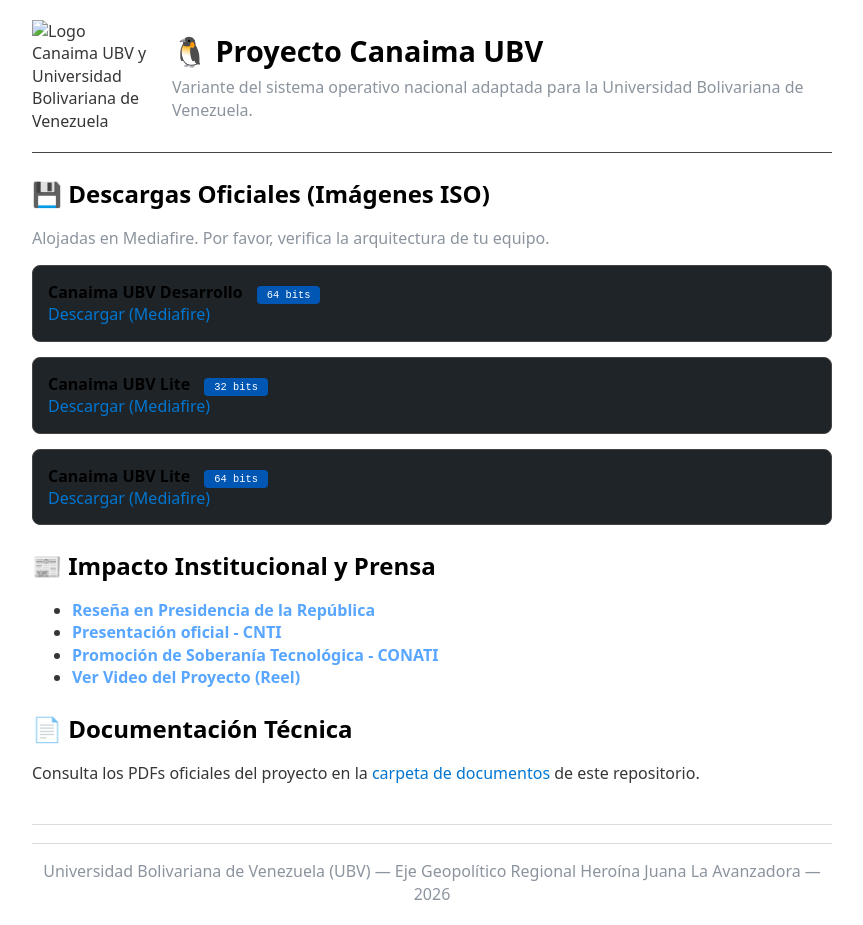
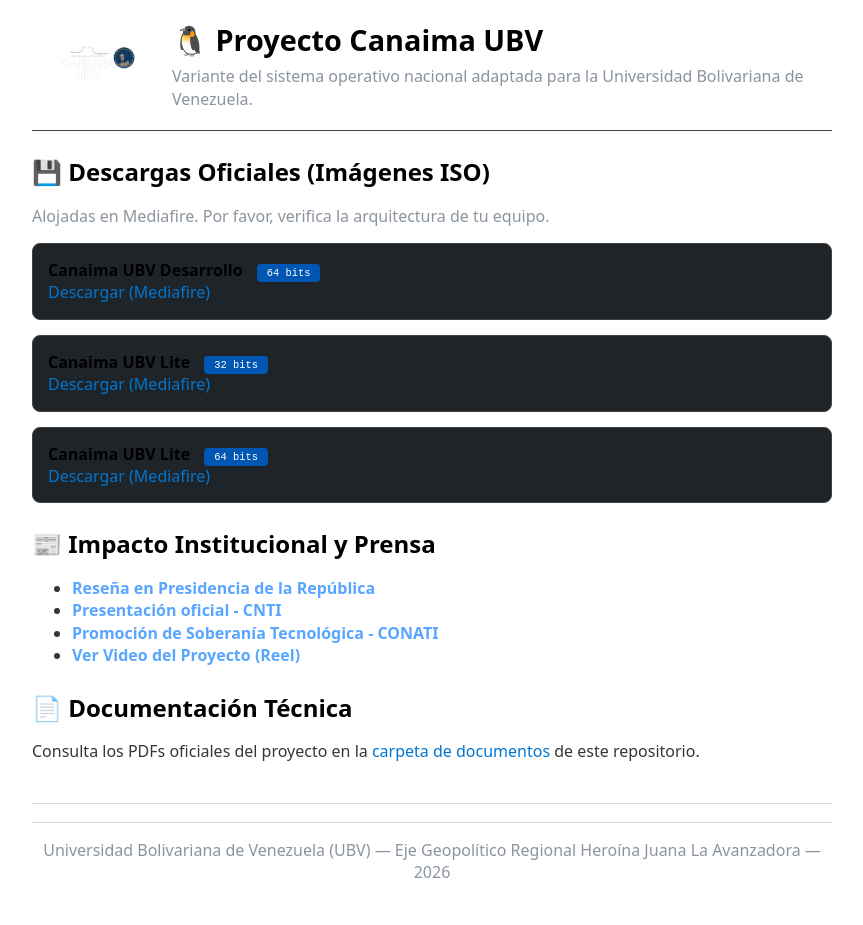
Before and after one commit to anton24j/proyecto-caniama-ubv, a plain HTML site: page index.html in a window 1280 px wide. Shown: the whole page, without its empty margins (208-1071 px from the left). After the commit the page ends 903 px from the top, so only its background shows below. Drawn offline with nearby package versions, Linux system fonts and the light colour scheme.

Commit message:
correcion del logo canaima ubv

```diff
--- a/index.html
+++ b/index.html
@@ -17,7 +17,7 @@
 </head>
 <body>
     <header class="site-header">
-        <img src="logo-canaima-ubv.png" alt="Logo Canaima UBV y Universidad Bolivariana de Venezuela" class="site-logo">
+        <img src="anexos/logo-canaima-ubv.png" alt="Logo Canaima UBV y Universidad Bolivariana de Venezuela" class="site-logo">
         <div>
             <h1 style="margin: 0; font-size: 1.8em;">🐧 Proyecto Canaima UBV</h1>
             <p style="margin: 5px 0 0 0; color: #8b949e;">Variante del sistema operativo nacional adaptada para la Universidad Bolivariana de Venezuela.</p>
```
